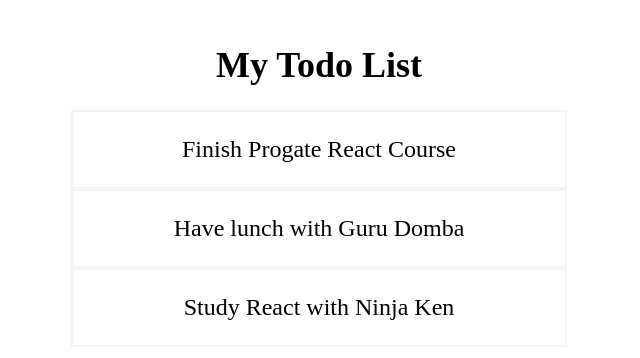
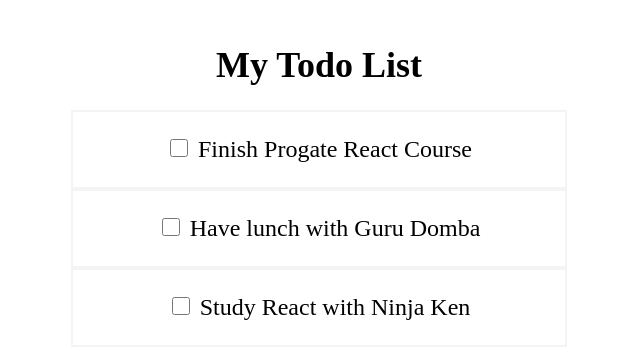
Before and after one commit to shirousaberx/progate-react-todo-app, a React (Vite) app: page / in a window 1280 px wide. Shown: the top 358 px of the page, without its empty margins (321-961 px from the left). Built offline with nearby package versions, Linux system fonts and the light colour scheme.

Commit message:
Develop toggle todo feature

```diff
--- a/src/App.jsx
+++ b/src/App.jsx
@@ -30,10 +30,21 @@
     },
   }
 
+  const toggleCompleted = (todoId) => {
+		const updatedTodos = todos.map((todo) => {
+      if (todo.id === todoId) {
+        todo.completed = !todo.completed
+      }
+
+      return todo;
+    });
+    setTodos(updatedTodos);
+	}
+
   return (
     <div style={styles.container}>
       <h1 style={styles.title}>My Todo List</h1>
-      <Todos todos={todos} />
+      <Todos todos={todos} toggleCompleted={toggleCompleted} />
     </div>
   )
 }
--- a/src/components/TodoItem.jsx
+++ b/src/components/TodoItem.jsx
@@ -1,14 +1,37 @@
 import React from 'react';
 
-const style = {
-	border: '2px solid #f4f4f4',
-	fontSize: '24px',
-	margin: '0 auto',
-	padding: '24px 12px'
+const styles = {
+	todoItem: {
+		border: '2px solid #f4f4f4',
+		fontSize: '24px',
+		margin: '0 auto',
+	},
+	checkbox: {
+    marginRight: '10px',
+    height: '18px',
+    width: '18px',
+  }
 }
 
-const TodoItem = ({ todo }) => {
-	return <p style={style}>{todo.title}</p>
+const TodoItem = ({ todo, toggleCompleted }) => {
+	const getTodoTitleStyle = () => {
+		if (todo.completed === true) {
+			return { textDecoration: 'line-through' };
+		} else {
+			return { textDecoration: 'none' };
+		}
+	}
+
+
+	return (
+		<div style={styles.todoItem}>
+			<p style={getTodoTitleStyle()}>
+				<input onChange={() => toggleCompleted(todo.id)}
+					type="checkbox" style={styles.checkbox} />
+				{todo.title}
+			</p>
+		</div>
+	)
 }
 
 export default TodoItem;
--- a/src/components/Todos.jsx
+++ b/src/components/Todos.jsx
@@ -7,11 +7,11 @@
 }
 
 
-const Todos = ({ todos }) => {
+const Todos = ({ todos, toggleCompleted }) => {
   return (
 		<div style={style}>
 			{todos.map((todo) => {
-        return <TodoItem key={todo.id} todo={todo} />
+        return <TodoItem key={todo.id} todo={todo} toggleCompleted={toggleCompleted} />
       })}
 		</div>
 	)
```
